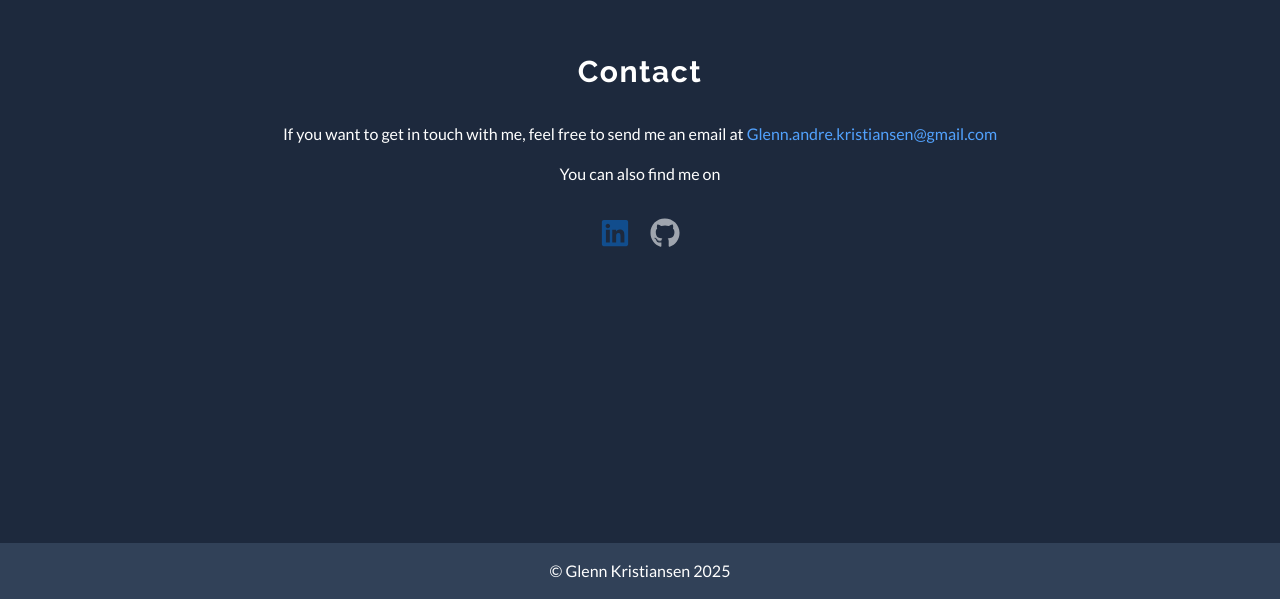
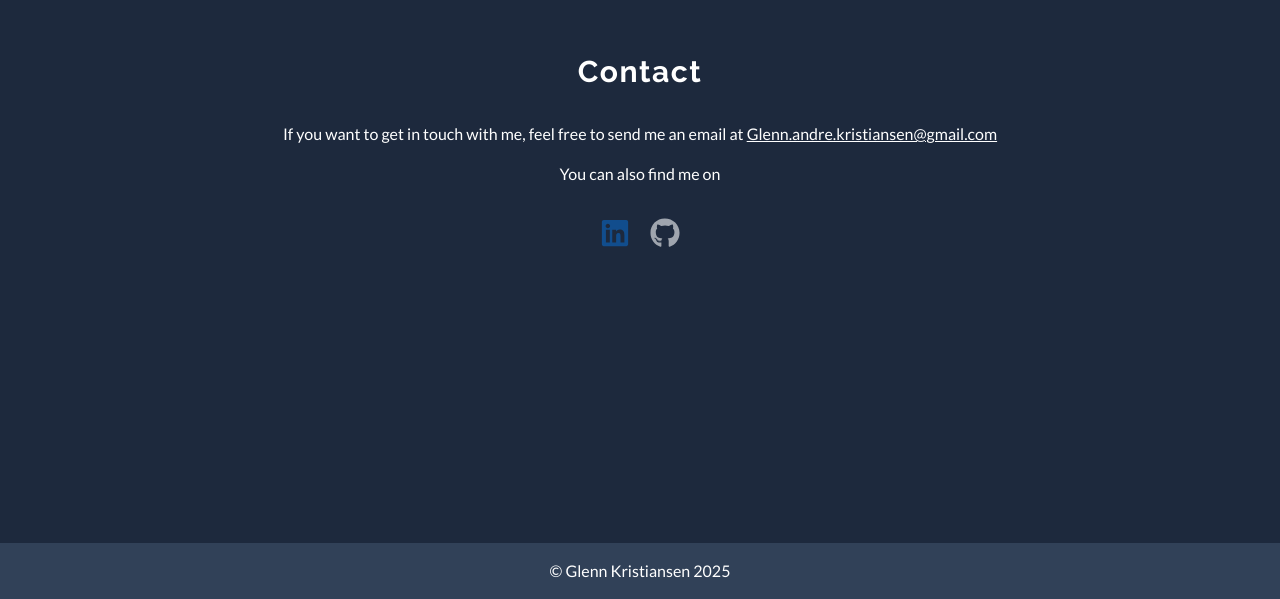
Before and after one commit to Glenn-2k/portfolio-2, a React (Vite) app: page / in a window 1280 px wide. Shown: the part 1921-2520 px from the top of the page. Built offline with nearby package versions, Linux system fonts and the light colour scheme.

Commit message:
update Contact component link styling for improved hover effects

```diff
--- a/src/components/Contact/index.jsx
+++ b/src/components/Contact/index.jsx
@@ -17,7 +17,7 @@ function Contact() {
             at{" "}
             <a
               href="mailto:glenn.andre.kristiansen@gmail.com"
-              className="text-blue-400"
+              className=" font-medium underline hover:text-neutral-400 transition-colors"
             >
               Glenn.andre.kristiansen@gmail.com
             </a>
```
